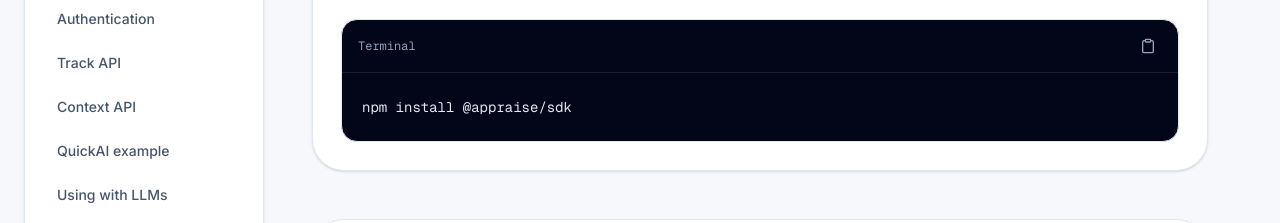
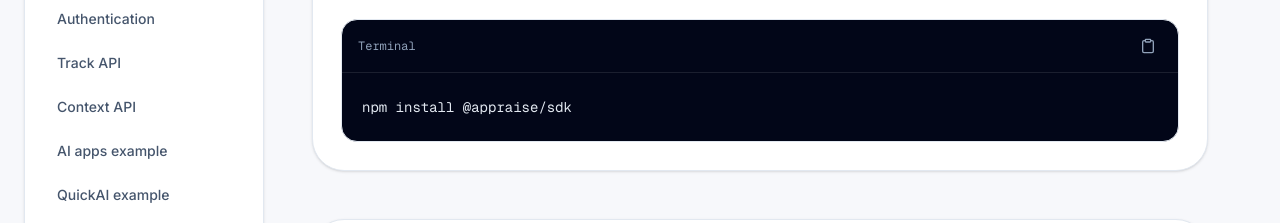
Before and after one commit to Hassanjamil123/appraisee, a Next.js app: page /docs in a window 1280 px wide. Shown: the part 1040-1263 px from the top of the page. Built offline with nearby package versions, Linux system fonts and the light colour scheme.

Commit message:
Add generic AI apps example to docs

```diff
--- a/src/app/docs/page.tsx
+++ b/src/app/docs/page.tsx
@@ -26,6 +26,7 @@
   { id: "auth", label: "Authentication" },
   { id: "track-api", label: "Track API" },
   { id: "context-api", label: "Context API" },
+  { id: "ai-apps", label: "AI apps example" },
   { id: "quickai", label: "QuickAI example" },
   { id: "llm-reasoning", label: "Using with LLMs" },
   { id: "compare", label: "Chatbot compare" },
@@ -103,6 +104,32 @@
     "intent":"should_we_refund",
     "query":"Where is my order? I already asked yesterday."
   }'`;
+
+const genericAiAppSnippet = `import { Appraise } from "@appraise/sdk";
+
+const appraise = new Appraise({
+  apiKey: process.env.APPRAISE_API_KEY,
+  baseUrl: process.env.APPRAISE_API_URL,
+});
+
+await appraise.track({
+  sessionId: "account_acme_123",
+  workflow: "account_review",
+  event: "user_message_received",
+  content: "Summarize the current blockers for this account.",
+  metadata: {
+    accountId: "acme_123",
+    surface: "internal_ai_workspace"
+  },
+  createMemory: false
+});
+
+const context = await appraise.context.get({
+  sessionId: "account_acme_123",
+  workflow: "account_review",
+  intent: "generate_next_best_response",
+  query: "Summarize the current blockers for this account."
+});`;
 
 const quickAiRouteSnippet = `curl -X POST https://inspiring-enjoyment-production-ab0c.up.railway.app/v1/internal/quickai/reply \
   -H "Authorization: Bearer appraise_sk_demo_key_for_testing_only" \
@@ -409,6 +436,27 @@
           </DocSection>
 
 
+          <DocSection id="ai-apps" icon={<Workflow className="h-5 w-5 text-blue-600" />} title="AI apps example">
+            <p className="text-slate-600">
+              Appraise is broader than chat. Any AI application can track the important product event, retrieve the smallest useful context window, and inject that context before the model reasons.
+            </p>
+            <CodeBlock
+              label="generic-ai-app.ts"
+              text={genericAiAppSnippet}
+              onCopy={() => copyToClipboard(genericAiAppSnippet, "generic-ai-app")}
+              copied={copied === "generic-ai-app"}
+            />
+            <FieldTable
+              rows={[
+                ["sessionId", "string", "The account, case, document, or workflow thread your AI app is working inside."],
+                ["workflow", "string", "The process boundary, such as account_review, onboarding, triage, or escalation."],
+                ["track(...)", "call", "Record the meaningful event before reasoning so Appraise has fresh product context."],
+                ["context.get(...)", "call", "Retrieve memories, urgency, and suggested actions right before the model replies."],
+              ]}
+            />
+          </DocSection>
+
+
           <DocSection id="quickai" icon={<Bot className="h-5 w-5 text-blue-600" />} title="QuickAI example">
             <p className="text-slate-600">
               This is the canonical end-to-end Appraise flow for a real AI product: QuickAI, a WhatsApp support agent for ecommerce businesses. It tracks the incoming customer message, carries forward the active workspace, retrieves the best support context, and compares a stateless reply against one that uses Appraise memory.
```
